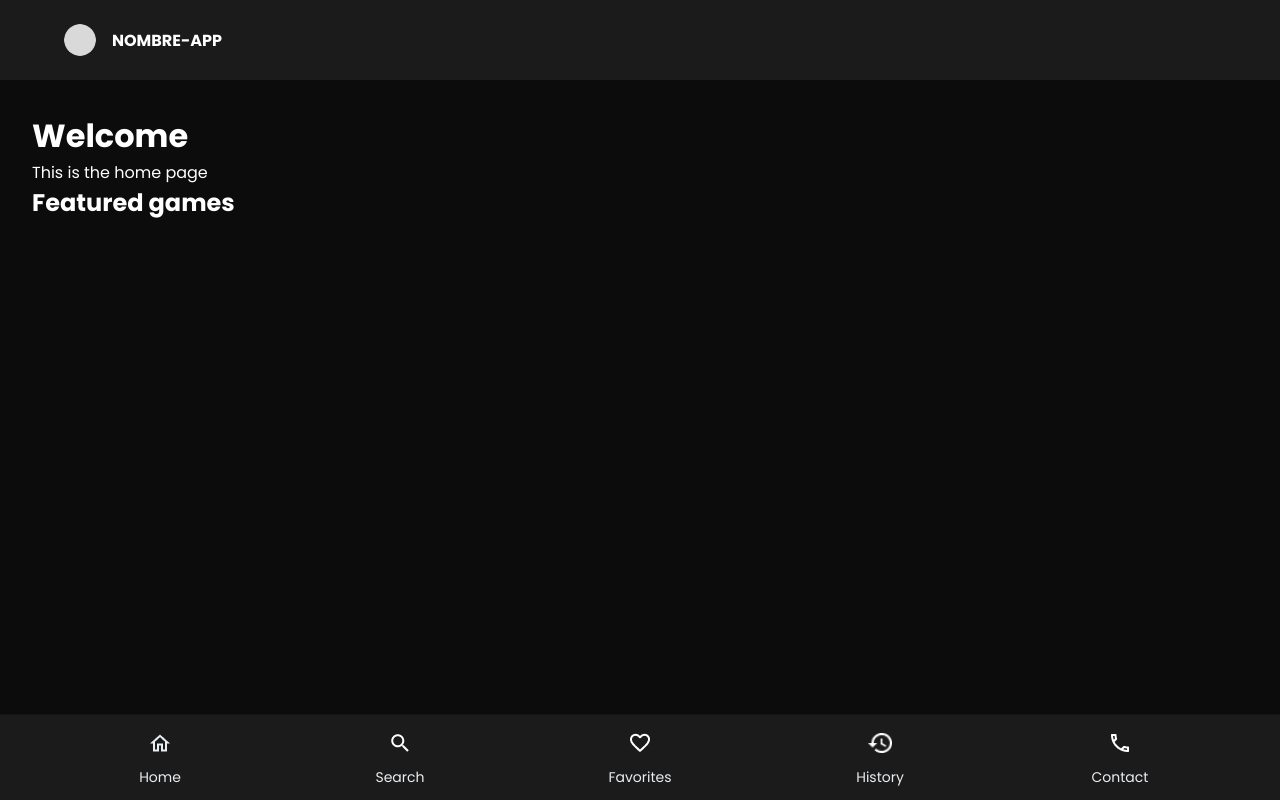
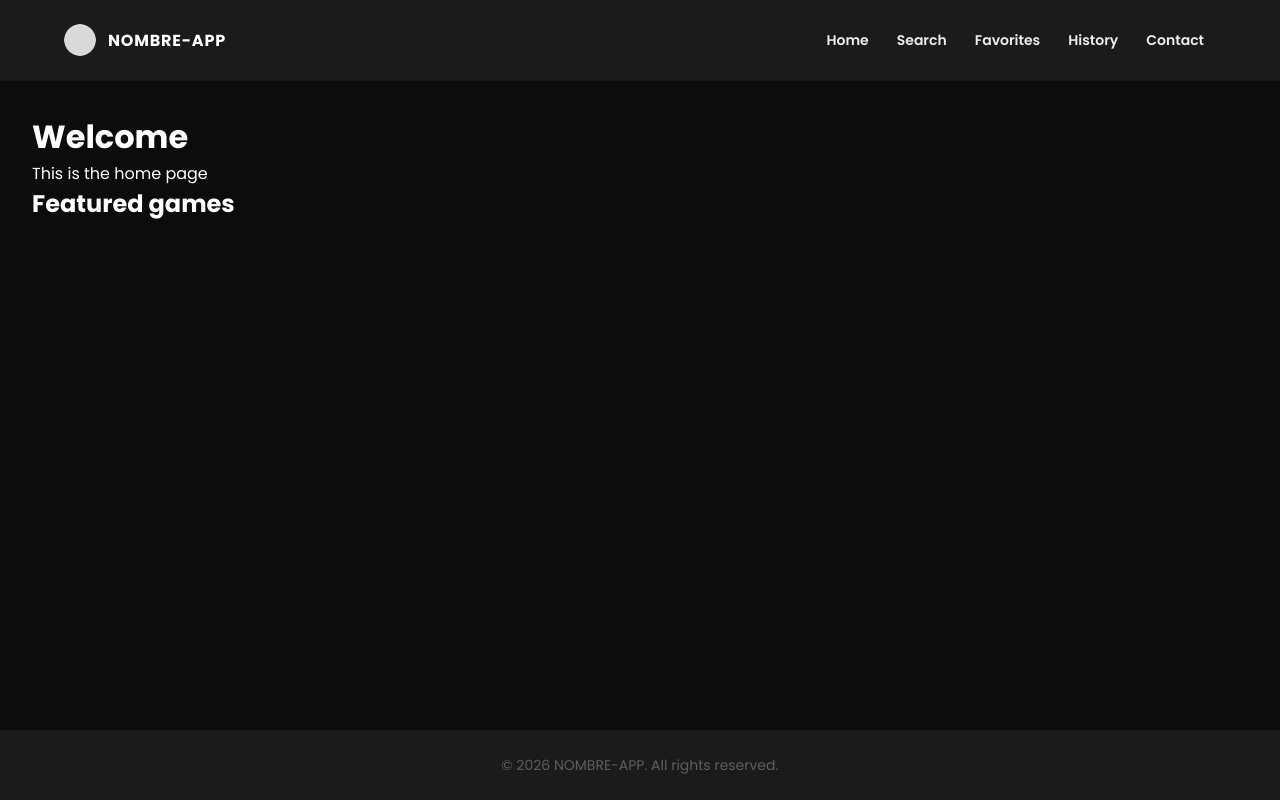
Before and after one commit to MelinaMI/apps-moviles-tp1, a website built with Vite: page index.html in a window 1280 px wide. Built offline with nearby package versions, Linux system fonts and the light colour scheme; no server answers.

Commit message:
feature: footer & navbar content responsive

```diff
--- a/src/components/Footer/Footer.css
+++ b/src/components/Footer/Footer.css
@@ -3,8 +3,10 @@
   background-color: var(--color-navbar-footer);
   position: fixed;
   bottom: 0;
-  padding: var(--space-sm) 0 var(--space-md) 0;
+  left: 0;
+  right: 0;
   border-top: 1px solid var(--color-background-secondary);
+  z-index: 100;
 }
 
 .footer-ul {
@@ -12,10 +14,9 @@
   justify-content: space-around;
   align-items: center;
   list-style: none;
-  margin: 0;
-  padding: 0;
+  margin: 0 auto;
+  padding: var(--space-sm) 0 var(--space-md) 0;
   max-width: 75rem;
-  margin: 0 auto;
 }
 
 .footer-li {
@@ -61,3 +62,39 @@
   color: var(--color-text-primary);
   font-weight: var(--font-semibold);
 }
+
+.footer-info {
+  display: none;
+}
+
+@media (min-width: 768px) {
+  .footer {
+    position: static;
+  }
+
+  .footer-ul {
+    display: none;
+  }
+
+  .footer-info {
+    display: flex;
+    justify-content: center;
+    align-items: center;
+    padding: var(--space-xl);
+    max-width: 75rem;
+    margin: 0 auto;
+  }
+
+  .footer-info-copy {
+    color: var(--color-text-tertiary);
+    font-family: var(--font-sans);
+    font-size: var(--text-sm);
+    font-weight: var(--font-regular);
+  }
+}
+
+@media (max-width: 767px) {
+  body {
+    padding-bottom: 5rem;
+  }
+}
--- a/src/components/Footer/Footer.html
+++ b/src/components/Footer/Footer.html
@@ -41,4 +41,7 @@
       </a>
     </li>
   </ul>
+  <div class="footer-info">
+    <p class="footer-info-copy">&copy; <span class="footer-year"></span> NOMBRE-APP. All rights reserved.</p>
+  </div>
 </footer>
--- a/src/components/Footer/Footer.js
+++ b/src/components/Footer/Footer.js
@@ -1,22 +1,37 @@
 import footerTemplate from './Footer.html?raw'
 import './Footer.css'
+
 
 export function Footer() {
   const wrapper = document.createElement('div')
   wrapper.innerHTML = footerTemplate
-  return wrapper.firstElementChild;
+  const element = wrapper.firstElementChild
+  setFooterYear(element)
+  return element
 }
 
+function setActiveLink(links, currentPath) {
+  links.forEach(link => {
+    link.classList.remove('active')
+    if (link.getAttribute('href') === currentPath) {
+      link.classList.add('active')
+    }
+  })
+}
 
-export function FooterLinkBgChange(){
-  const current = window.location.pathname;
-  const footerLinks = document.querySelectorAll(".footer-a");
+export function FooterLinkBgChange() {
+  const current = window.location.pathname
+  const footerLinks = document.querySelectorAll('.footer-a')
+  setActiveLink(footerLinks, current)
+}
 
-  footerLinks.forEach(link => {
-    link.classList.remove("active");
+function getCurrentYear() {
+  return new Date().getFullYear()
+}
 
-    if (link.getAttribute("href") === current) {
-      link.classList.add("active");
-    }
-  });
+function setFooterYear(element) {
+  const yearSpan = element.querySelector('.footer-year')
+  if (yearSpan) {
+    yearSpan.textContent = getCurrentYear()
+  }
 }
--- a/src/components/GameCard/GameCard.css
+++ b/src/components/GameCard/GameCard.css
@@ -1,9 +1,8 @@
 .game-card {
   width: 100%;
-  border-radius: 8px;
+  border-radius: .5rem;
   overflow: hidden;
   background: #1a1a1a;
-  cursor: pointer;
 }
 
 .game-card-img {
@@ -14,6 +13,6 @@
 }
 
 .game-card-title {
-  padding: 8px 12px;
+  padding: .5rem .75rem;
   font-size: 1rem;
 }
--- a/src/components/Navbar/Navbar.css
+++ b/src/components/Navbar/Navbar.css
@@ -1,13 +1,17 @@
 #header {
   width: 100%;
   background-color: var(--color-navbar-footer);
+  border-bottom: 1px solid var(--color-background-secondary);
+  position: sticky;
+  top: 0;
+  z-index: 100;
 }
 
 #nav-bar {
   display: flex;
   flex-direction: row;
   align-items: center;
-  gap: var(--space-lg);
+  justify-content: space-between;
   height: 5rem;
   width: 100%;
   max-width: 75rem;
@@ -16,21 +20,11 @@
   box-sizing: border-box;
 }
 
-.navbar-ul {
-  list-style-type: none;
-  padding: 0;
-  margin: 0;
-}
-
-.navbar-li {
-  display: inline;
-}
-
-a.nav-link {
+.navbar-brand {
+  display: flex;
+  align-items: center;
+  gap: var(--space-md);
   text-decoration: none;
-  color: var(--color-text-primary);
-  font-weight: var(--font-bold);
-  font-size: var(--text-base);
 }
 
 .navbar-img {
@@ -38,6 +32,68 @@ a.nav-link {
   height: var(--space-2xl);
   border-radius: 50%;
   object-fit: cover;
-
   display: block;
 }
+
+.navbar-name {
+  color: var(--color-text-primary);
+  font-family: var(--font-sans);
+  font-size: var(--text-base);
+  font-weight: var(--font-bold);
+  letter-spacing: 0.05em;
+}
+
+.navbar-links {
+  display: none;
+}
+
+@media (min-width: 768px) {
+  .navbar-links {
+    display: flex;
+    align-items: center;
+    gap: var(--space-xs);
+  }
+
+  .navbar-link {
+    position: relative;
+    text-decoration: none;
+    color: var(--color-text-secondary);
+    font-family: var(--font-sans);
+    font-size: var(--text-sm);
+    font-weight: var(--font-semibold);
+    padding: var(--space-sm) var(--space-md);
+    border-radius: var(--radius-md);
+    transition: color 0.2s ease, background-color 0.2s ease;
+  }
+
+  .navbar-link::after {
+    content: '';
+    position: absolute;
+    bottom: 0;
+    left: 50%;
+    transform: translateX(-50%);
+    width: 0;
+    height: 2px;
+    background-color: var(--color-primary);
+    border-radius: 2px;
+    transition: width 0.25s ease;
+  }
+
+  .navbar-link:hover {
+    color: var(--color-text-primary);
+    background-color: var(--color-background-secondary);
+  }
+
+  .navbar-link:hover::after {
+    width: 60%;
+  }
+
+  .navbar-link.active {
+    color: var(--color-text-primary);
+    background-color: var(--color-background-secondary);
+  }
+
+  .navbar-link.active::after {
+    width: 60%;
+  }
+}
--- a/src/components/Navbar/Navbar.html
+++ b/src/components/Navbar/Navbar.html
@@ -1,8 +1,15 @@
 <header id="header">
   <nav id="nav-bar">
-    <img src="/public/assets/logo.png" class="navbar-img" alt="Logo" />
-    <ul class="navbar-ul">
-      <li class="navbar-li"><a class="nav-link" href="/home">NOMBRE-APP</a></li>
-    </ul>
+    <div class="navbar-brand">
+      <img src="/public/assets/logo.png" class="navbar-img" alt="Logo" />
+      <span class="navbar-name">NOMBRE-APP</span>
+    </div>
+    <div class="navbar-links">
+      <a class="navbar-link" href="/home">Home</a>
+      <a class="navbar-link" href="/search">Search</a>
+      <a class="navbar-link" href="/favorites">Favorites</a>
+      <a class="navbar-link" href="/history">History</a>
+      <a class="navbar-link" href="/contact">Contact</a>
+    </div>
   </nav>
 </header>
--- a/src/components/Navbar/Navbar.js
+++ b/src/components/Navbar/Navbar.js
@@ -6,3 +6,14 @@ export function Navbar() {
   wrapper.innerHTML = navbarTemplate
   return wrapper.firstElementChild
 }
+
+export function NavbarLinkChange() {
+  const current = window.location.pathname
+  const navLinks = document.querySelectorAll('.navbar-link')
+  navLinks.forEach(link => {
+    link.classList.remove('active')
+    if (link.getAttribute('href') === current) {
+      link.classList.add('active')
+    }
+  })
+}
```
Also changed, not shown: 1 other file.
